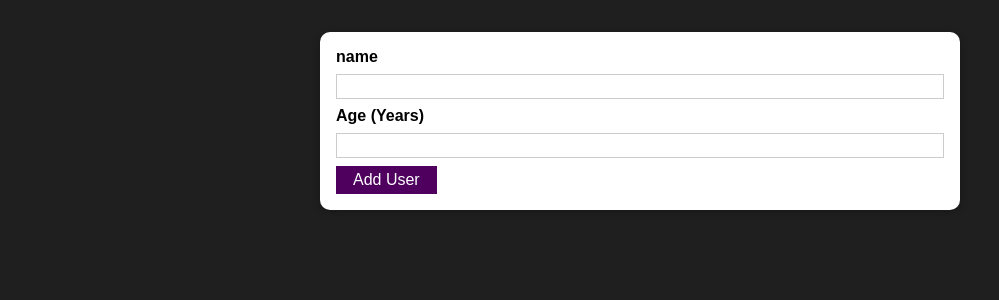
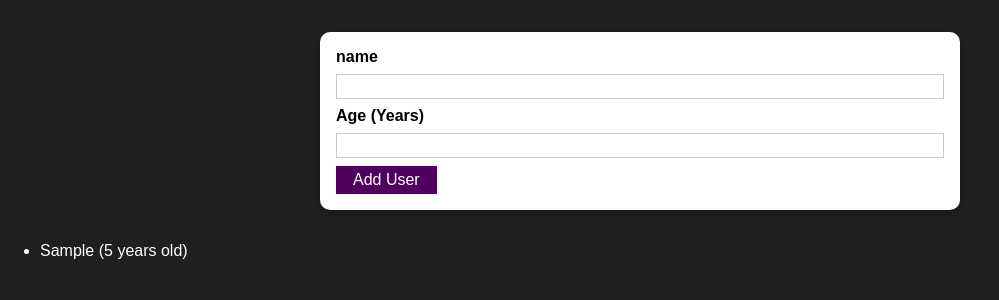
Before and after one commit to aradhya-2001/modals, a React (Create React App) app: page / in a window 1280 px wide. Both pictures are taken after typing "Sample", "5" into the empty fields and a click on the button "Add User". Shown: the top 300 px of the page, without its empty margins (0-999 px from the left). Built offline with nearby package versions, Linux system fonts and the light colour scheme.

Commit message:
added list of users

```diff
--- a/src/App.js
+++ b/src/App.js
@@ -1,8 +1,24 @@
 import AddUser from "./components/Users/AddUsers";
+import { useState } from "react";
+import UsersList from "./components/Users/UsersList"
 
 function App() {
+
+  const [users, setUsers] = useState([])
+
+  const addUsers = (user) => {
+    console.log(user)
+    setUsers((prevUsers) => {
+      return [...prevUsers, {name: user.name, age: user.age, id: Math.random().toString()}]
+    })
+  }
+  console.log(users)
   return (
-    <AddUser/>
+    <div>
+    <AddUser onAddUsers={addUsers} />
+    <UsersList items={users} />
+    </div>
+
   );
 }
 
--- a/src/components/Users/AddUsers.js
+++ b/src/components/Users/AddUsers.js
@@ -26,10 +26,11 @@ const AddUser = (props) => {
             setValid(false)
             return
         }
-        console.log(name, age, valid)
+        //console.log(name, age, valid)
         setName("")
         setAge("")
         setValid(true)
+        props.onAddUsers({name, age})
 
     }
 
--- /dev/null
+++ b/src/components/Users/UsersList.js
@@ -0,0 +1,15 @@
+import classes from "./UsersList.module.css"
+
+const UsersList = (props) => {
+  return (
+    <ul>
+      {props.items.map((user) => (
+        <li className={classes.li} key={user.id}>
+          {user.name} ({user.age} years old)
+        </li>
+      ))}
+    </ul>
+  );
+};
+
+export default UsersList;
--- /dev/null
+++ b/src/components/Users/UsersList.module.css
@@ -0,0 +1,3 @@
+li{
+    color:white
+}
```
Also changed, not shown: phases/added list of users.png (added).
